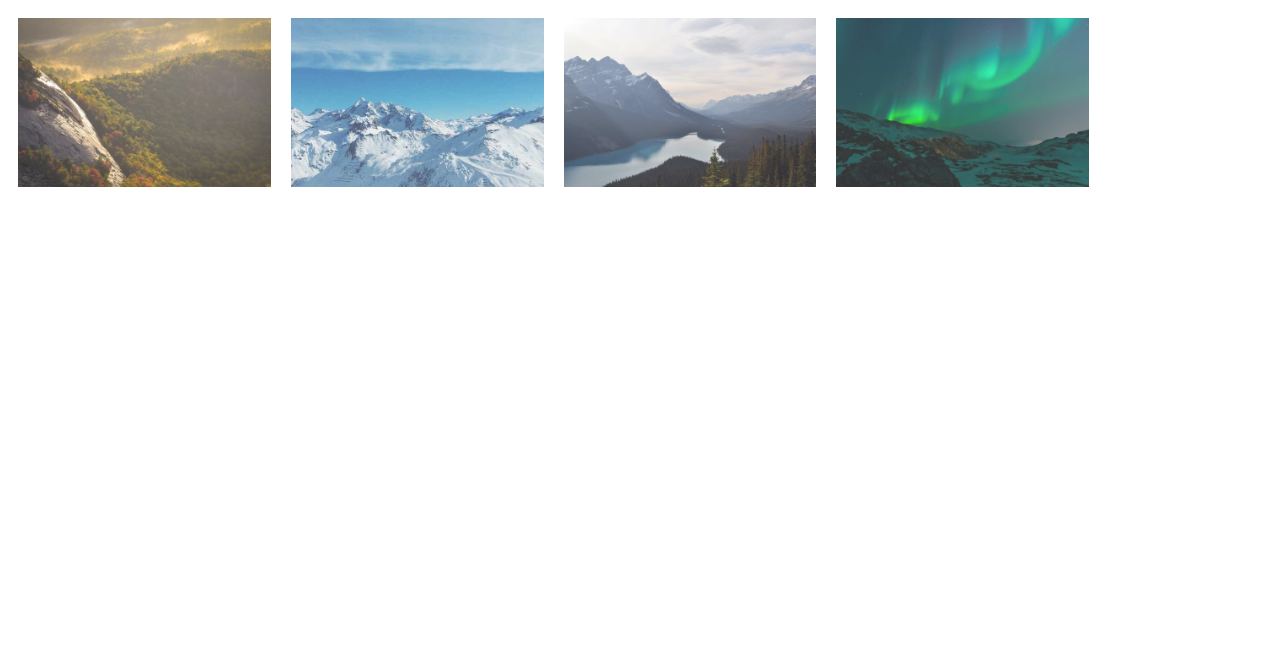
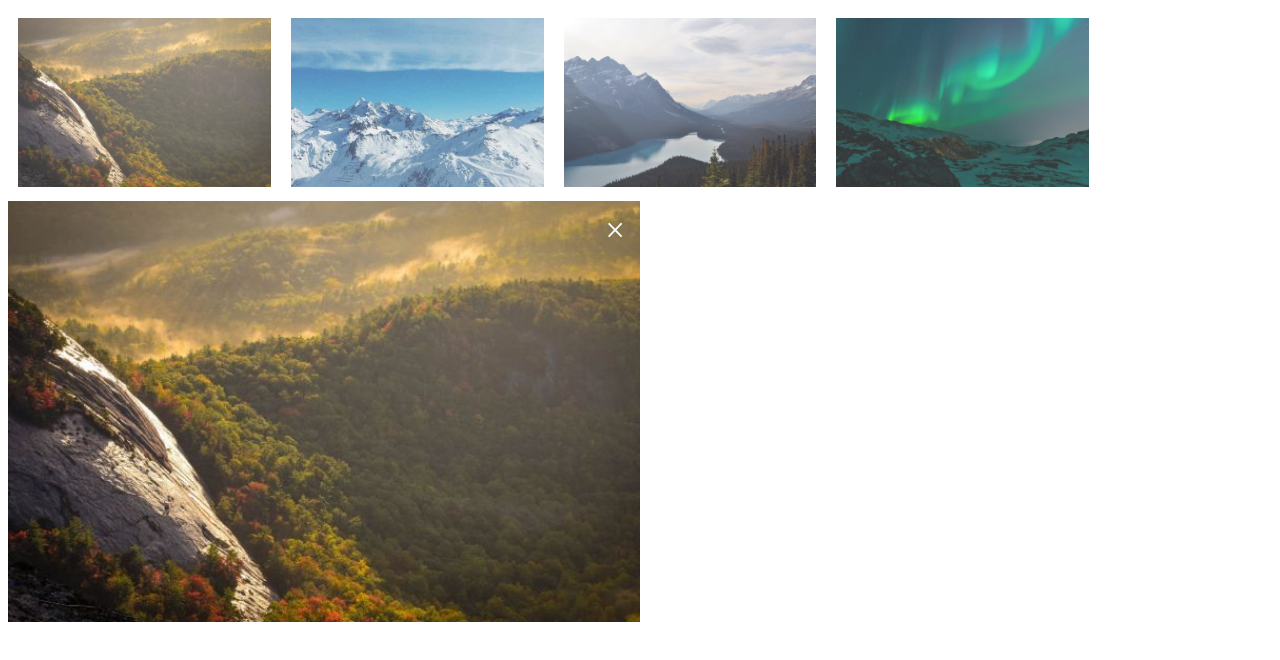
Before and after one commit to jaymar85/jquery-demos, a plain HTML site: page image-gallery/image-gallery.html in a window 1280 px wide. Both pictures are taken after a click on the picture 144 px from the left and 102 px from the top of the page. Drawn offline with nearby package versions, Linux system fonts and the light colour scheme.

Commit message:
tab gallery works

```diff
--- a/image-gallery/image-gallery.html
+++ b/image-gallery/image-gallery.html
@@ -32,6 +32,27 @@
       </div>
 
       <script>
+        $(document).ready(function() {
+            $(".column img").click(function() {
+              // console.clear();
+              var newclass = $(this).attr("src");
+              // console.log(newclass);
+              var oldclass = $("#expandedImg").attr("id");
+              // console.log(oldclass);
+
+              $(".container").show();
+              // show .container first
+
+              // Also you are using removeClass and addClass to add new image source. removeClass and addClass are ONLY for adding and removing CSS classes, nothing else.
+              // Data you have stored in newclass and oldclass are not CSS classes, those are variables with values and value is source of image in case of newclass, you just called variable newclass by name.
+
+              // You need to add source same way you get them and fill it with value from variable:
+              $("#expandedImg").attr('src', newclass).hide().fadeIn("slow");
+              // set new source and hide element in order to be able to fade it in again
+              // fade in works only on hidden elements
+            });
+        });
+
         // function myFunction(imgs) {
         //     var expandImg = document.getElementById("expandedImg");
         //     // var expandImg = $("#expandedImg");
@@ -73,16 +94,15 @@
         // });
 
         // $(document).ready(function() {
-        //     console.log('page loaded');
         //     $(".column img").click(function() {
         //         var newclass = $(this).attr("src");
-        //         console.log(newclass);
+        //         console.log('newclass', newclass);
         //         var oldclass = $("#expandedImg").attr("id");
-        //         console.log(oldclass);
+        //         console.log('oldclass', oldclass);
 
         //         $("#expandedImg").fadeOut(function() {
         //           $("#expandedImg").removeClass(oldclass).addClass(newclass).fadeIn("slow");
-        //           console.log(newclass);
+        //           console.log('image in #expandImg', newclass);
         //         });
         //     });
         // });
```
